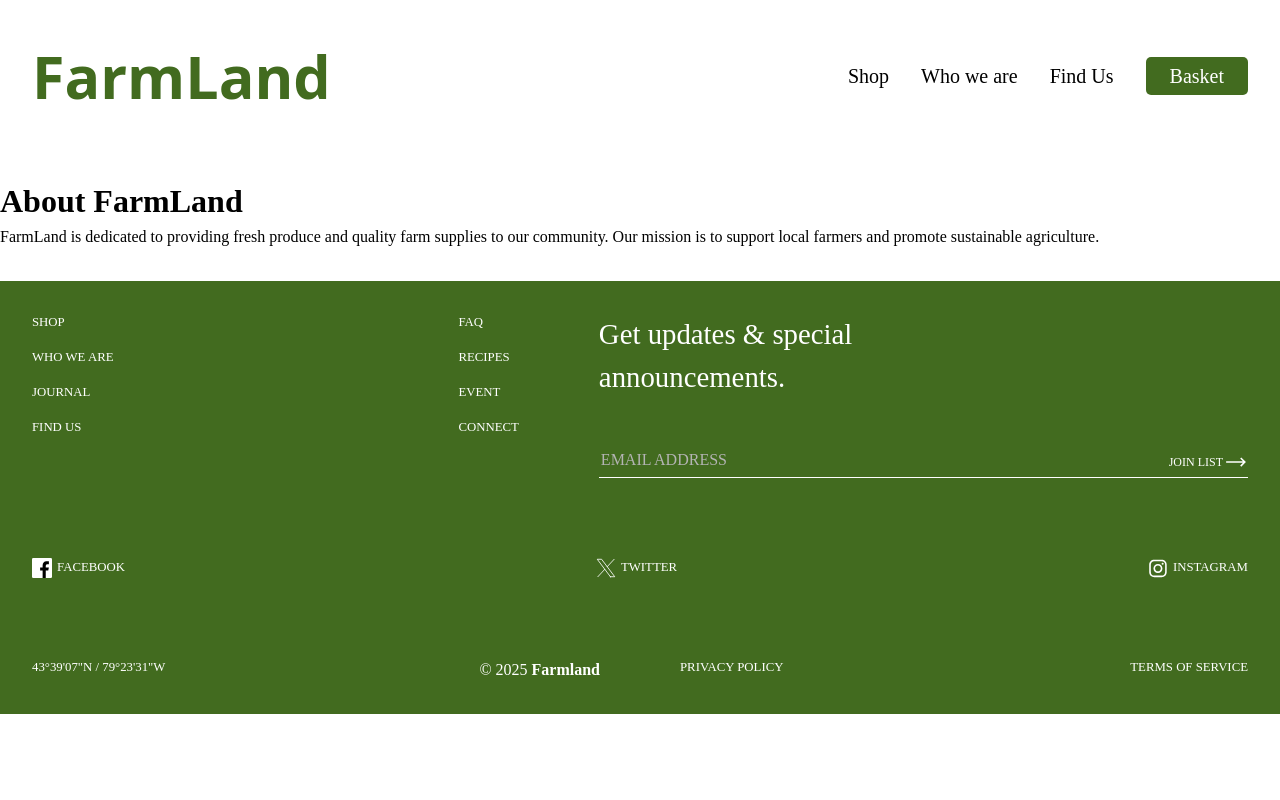
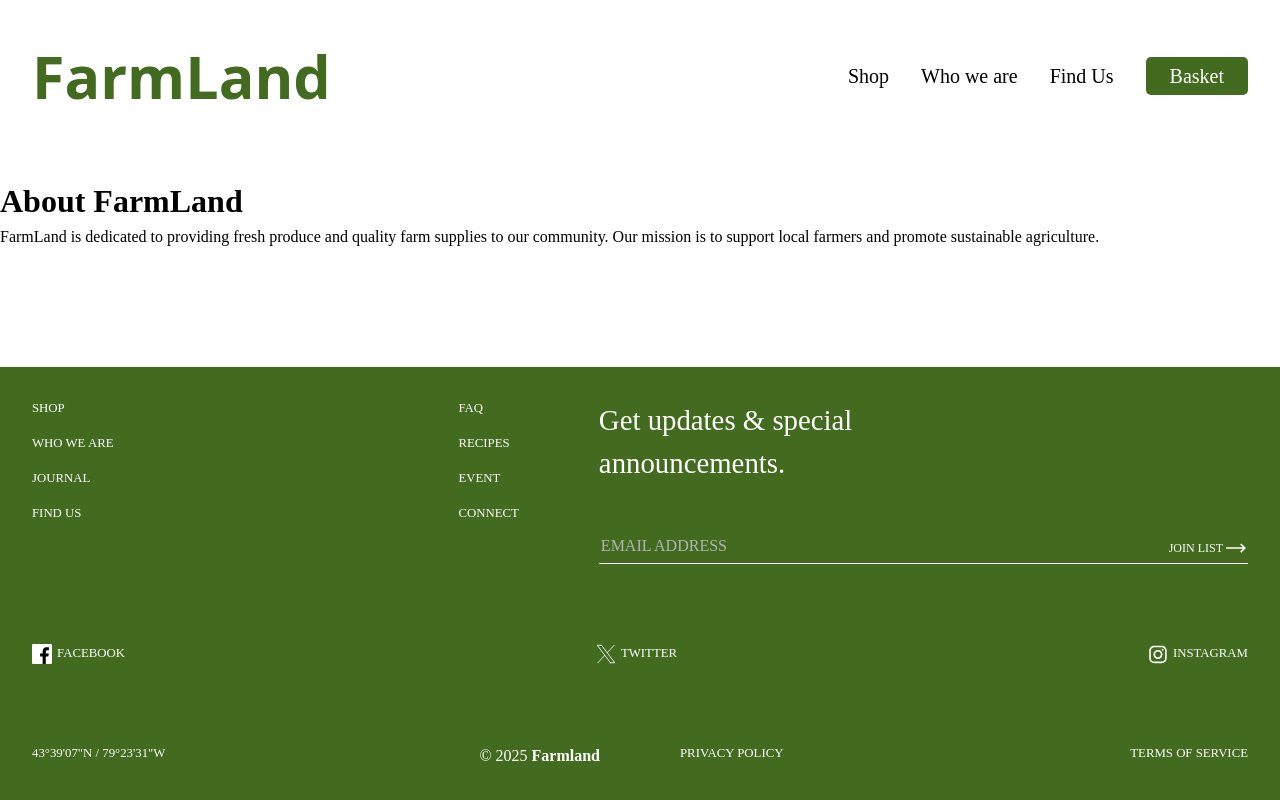
Before and after one commit to Ayoroq/farmLand, a React (Vite) app: page /about in a window 1280 px wide. Built offline with nearby package versions, Linux system fonts and the light colour scheme; a web font is replaced by a local one.

Commit message:
Added styling to the pages to make sure the footer is at the bottom

```diff
--- a/src/pages/About/About.jsx
+++ b/src/pages/About/About.jsx
@@ -2,7 +2,7 @@ import style from "./About.module.css";
 
 export default function About() {
   return (
-    <main className={style.main}>
+    <main className={style.about}>
       <h1>About FarmLand</h1>
       <p>
         FarmLand is dedicated to providing fresh produce and quality farm supplies to our community. Our mission is to support local farmers and promote sustainable agriculture.
--- a/src/pages/About/About.module.css
+++ b/src/pages/About/About.module.css
@@ -0,0 +1,3 @@
+.about{
+    flex: 1;
+}
--- a/src/pages/Basket/Basket.jsx
+++ b/src/pages/Basket/Basket.jsx
@@ -2,7 +2,7 @@ import style from "./Basket.module.css";
 
 export default function Basket() {
   return (
-    <main className={style.main}>
+    <main className={style.basket}>
       <h1>Your Shopping Basket</h1>
       <p>Review the items in your basket before proceeding to checkout.</p>
     </main>
--- a/src/pages/Basket/Basket.module.css
+++ b/src/pages/Basket/Basket.module.css
@@ -0,0 +1,3 @@
+.basket{
+    flex: 1;
+}
--- a/src/pages/Contact/Contact.jsx
+++ b/src/pages/Contact/Contact.jsx
@@ -2,7 +2,7 @@ import style from "./Contact.module.css";
 
 export default function Contact() {
   return (
-    <main className={style.main}>
+    <main className={style.contact}>
       <h1>Contact Us</h1>
       <p>
         You can find us at our farm store located at 123 Farm Lane, Countryside.
--- a/src/pages/Contact/Contact.module.css
+++ b/src/pages/Contact/Contact.module.css
@@ -0,0 +1,3 @@
+.contact{
+    flex: 1;
+}
--- a/src/pages/Shop/Shop.jsx
+++ b/src/pages/Shop/Shop.jsx
@@ -2,7 +2,7 @@ import style from "./Shop.module.css";
 
 export default function Shop() {
   return (
-    <main className={style.main}>
+    <main className={style.shop}>
       <h1>Shop Our Products</h1>
       <p>Explore our wide range of fresh produce and farm supplies.</p>
     </main>
--- a/src/pages/Shop/Shop.module.css
+++ b/src/pages/Shop/Shop.module.css
@@ -0,0 +1,3 @@
+.shop{
+    flex: 1;
+}
```
